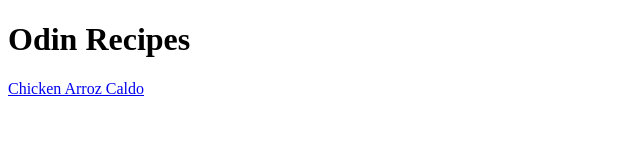
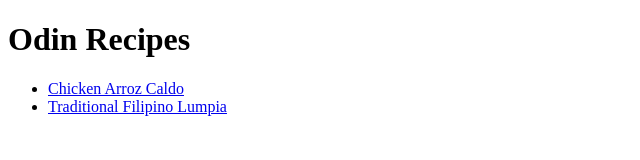
Before and after one commit to SoyMrk/odin-recipes, a plain HTML site: page index.html in a window 1280 px wide. Shown: the whole page, without its empty margins (0-640 px from the left). Drawn offline with Linux system fonts and the light colour scheme.

Commit message:
Add new Recipe Link

```diff
--- a/index.html
+++ b/index.html
@@ -9,7 +9,10 @@
 
 	<body>
 		<h1>Odin Recipes</h1>
-		<a href="./recipes/arrozCaldo.html">Chicken Arroz Caldo</a>
+		<ul>
+			<li><a href="./recipes/arrozCaldo.html">Chicken Arroz Caldo</a></li>
+			<li><a href="./recipes/traditionalFilipinoLumpia.html">Traditional Filipino Lumpia</a></li>
+		</ul>
 	</body>
 
 </html>
```
